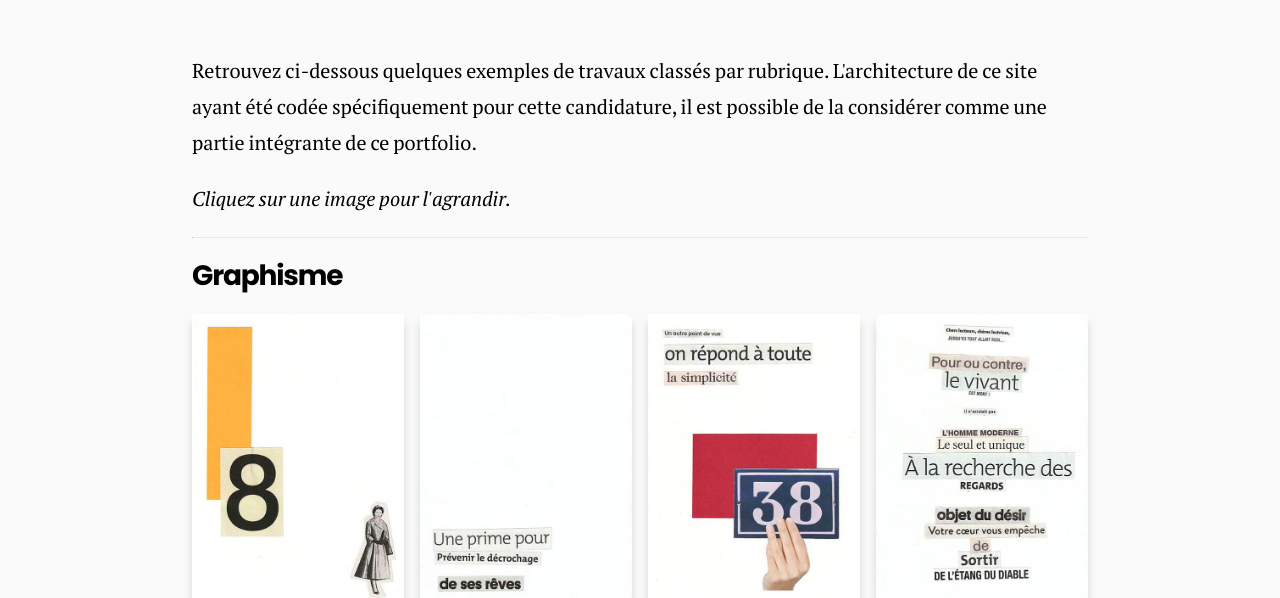
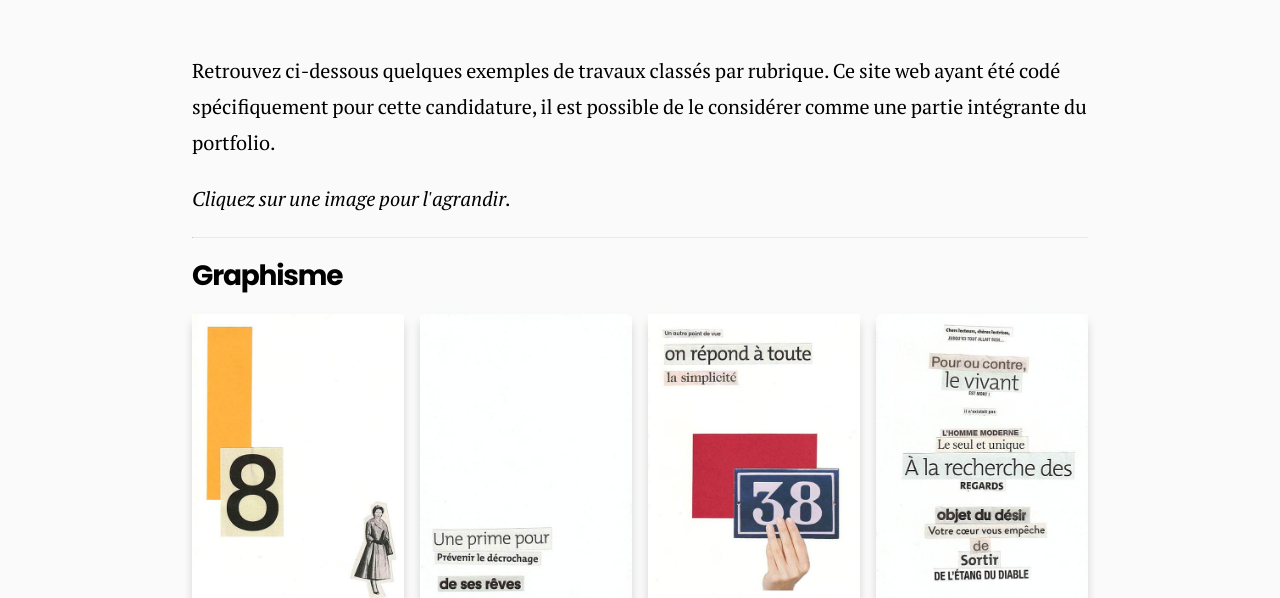
Before and after one commit to bouthmyyy/portfolio, a plain HTML site: page portfolio.html in a window 1280 px wide. Shown: the part 231-829 px from the top of the page. Drawn offline with Linux system fonts and the light colour scheme.

Commit message:
Update portfolio.html

```diff
--- a/portfolio.html
+++ b/portfolio.html
@@ -38,7 +38,7 @@
 		<div class="portfolio">
 			<h1>Portfolio</h1>
 
-			<p>Retrouvez ci-dessous quelques exemples de travaux classés par rubrique. L'architecture de ce site ayant été codée spécifiquement pour cette candidature, il est possible de la considérer comme une partie intégrante de ce portfolio.</p>
+			<p>Retrouvez ci-dessous quelques exemples de travaux classés par rubrique. Ce site web ayant été codé spécifiquement pour cette candidature, il est possible de le considérer comme une partie intégrante du portfolio.</p>
 				<p><em>Cliquez sur une image pour l'agrandir.</em></p>
 
 			<hr>
```
